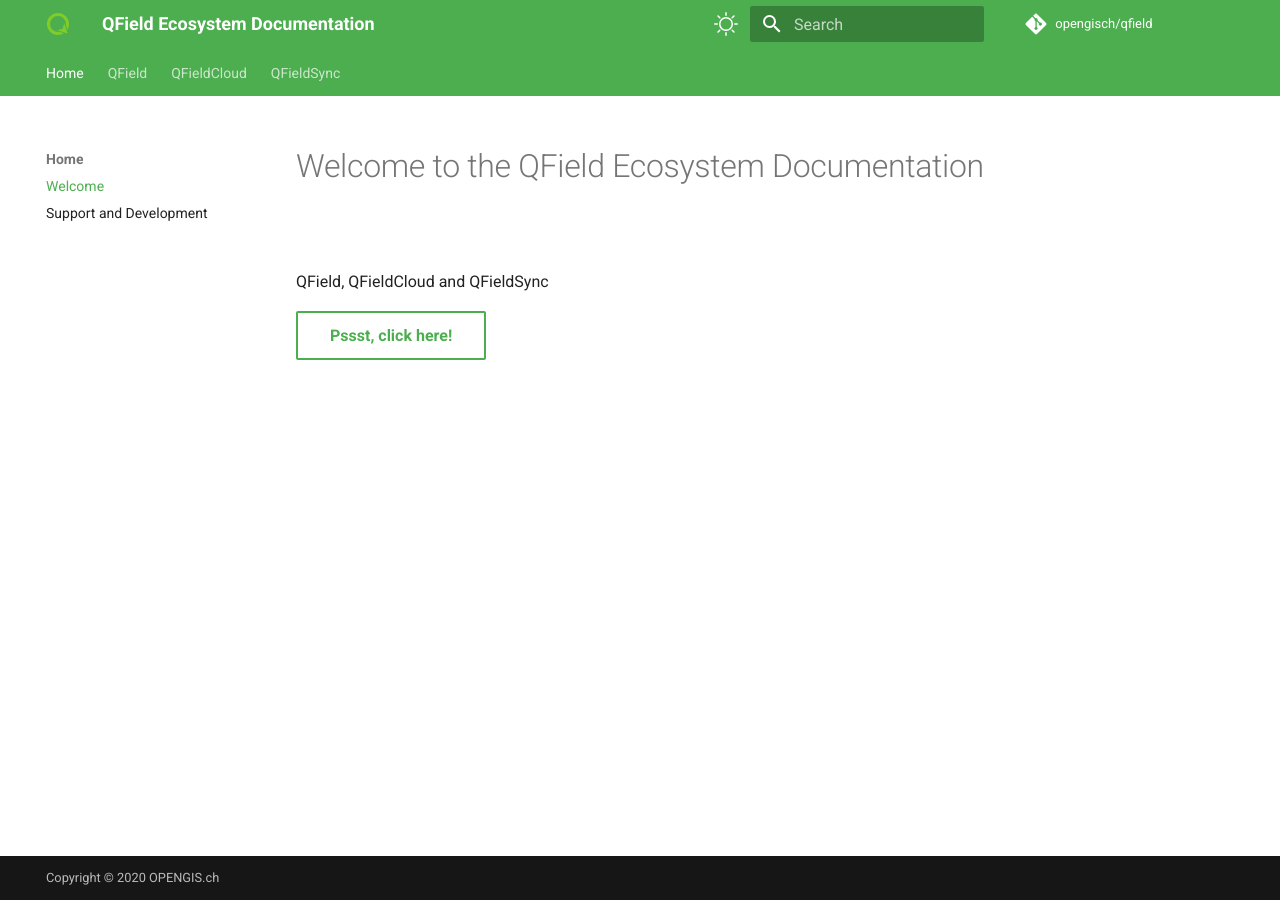
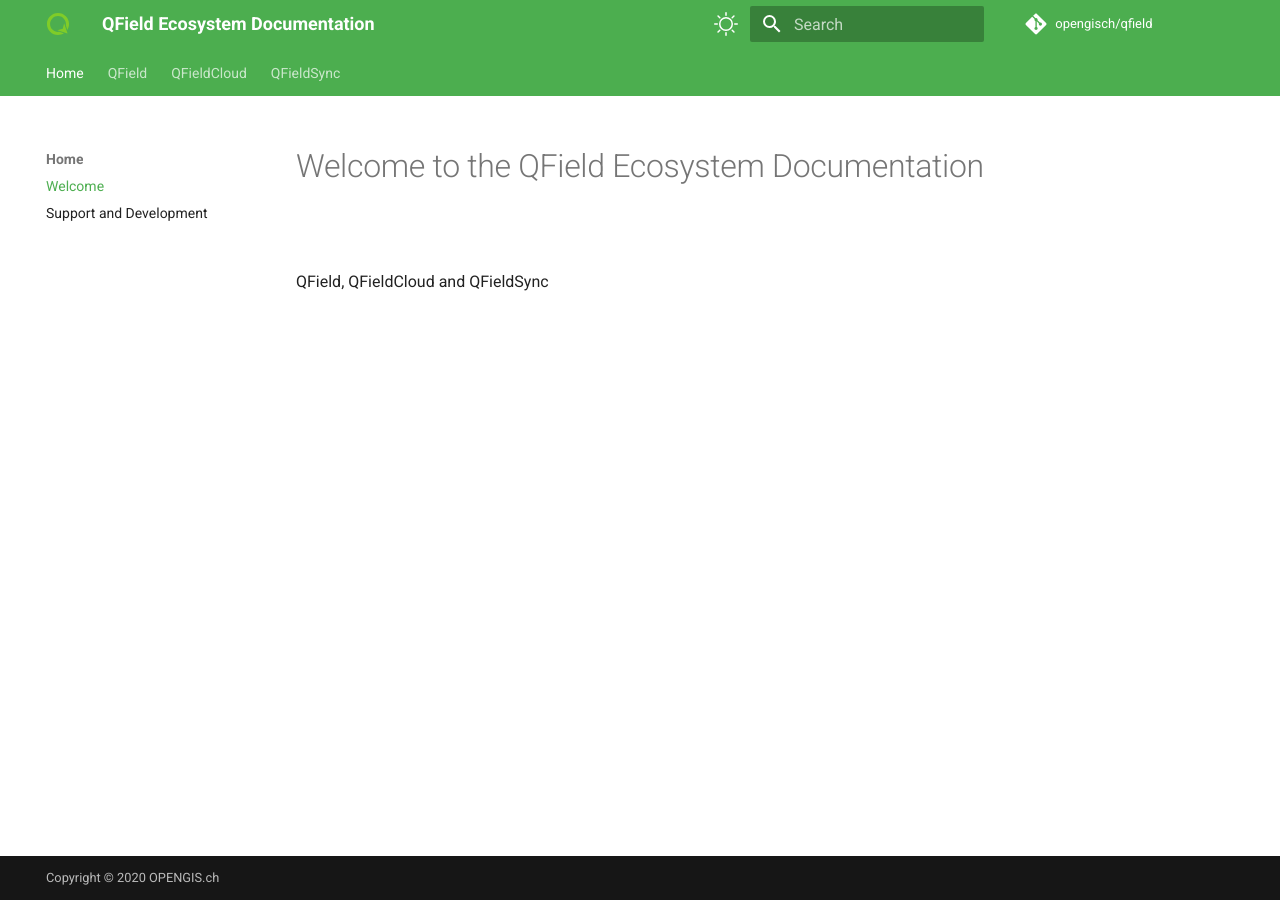
Before and after one commit to opengisch/mkdocs_test, an MkDocs documentation site: the page built from docs/index.md, in a window 1280 px wide. Built offline with MkDocs 1.6.1 and Material for MkDocs 9.7.7, drawn with Linux system fonts in a browser that asks for light colours; comment, search, counter and statistics services are not loaded.

Commit message:
Remove Rickroll page, because we are serious now!

```diff
--- a/docs/index.md
+++ b/docs/index.md
@@ -1,5 +1,3 @@
 # Welcome to the QField Ecosystem Documentation
 
 QField, QFieldCloud and QFieldSync
-
-[Pssst, click here!](./rick){: .md-button }
```
Also changed, not shown: docs/rick.md (deleted, +0 -1 lines).
